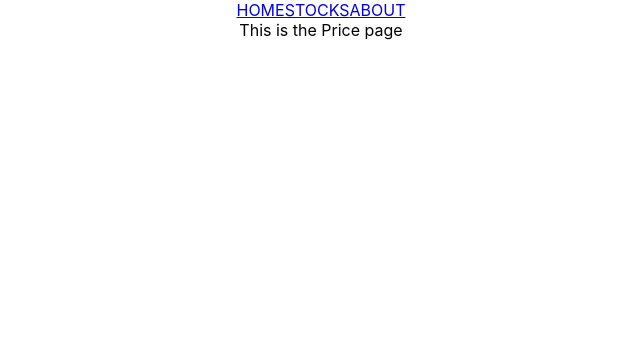
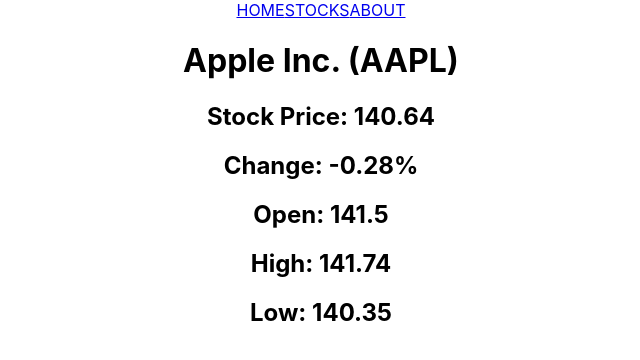
Before and after one commit to SunghunP/Stock-Market, a React (Create React App) app: page /stocks in a window 1280 px wide. Both pictures are taken after a click on the element "Apple Inc.". Shown: the top 360 px of the page, without its empty margins (319-959 px from the left). Built offline with nearby package versions, Linux system fonts and the light colour scheme.

Commit message:
Add Layoput of Price component

```diff
--- a/src/pages/Price.jsx
+++ b/src/pages/Price.jsx
@@ -1,7 +1,12 @@
-export default function Price() {
-  return (
+export default function Price({ stock }) {
+  return stock && (
     <div>
-      This is the Price page
+      <h1>{stock.name} ({stock.symbol})</h1>
+      <h2>Stock Price: {stock.lastPrice}</h2>
+      <h2>Change: {stock.change > 0 ? '+' : ''}{stock.change.toFixed(2)}%</h2>
+      <h2>Open: {stock.open}</h2>
+      <h2>High: {stock.high}</h2>
+      <h2>Low: {stock.low}</h2>
     </div>
   )
 }
--- a/src/pages/Stocks.jsx
+++ b/src/pages/Stocks.jsx
@@ -22,8 +22,7 @@
             <td onClick = {() => handleClick(id)}><Link key={id} to={`/stocks/${stock.name}`}>{stock.name}</Link></td>
             <td>{stock.lastPrice}</td>
             <td>
-              {(stock.change * stock.open).toFixed(2)}
-              ({stock.change > 0 ? '+': ''}{(stock.change*100).toFixed(2)}%)
+              ({stock.change > 0 ? '+': ''}{stock.change.toFixed(2)}%)
             </td>
           </tr>
         ))}
```
